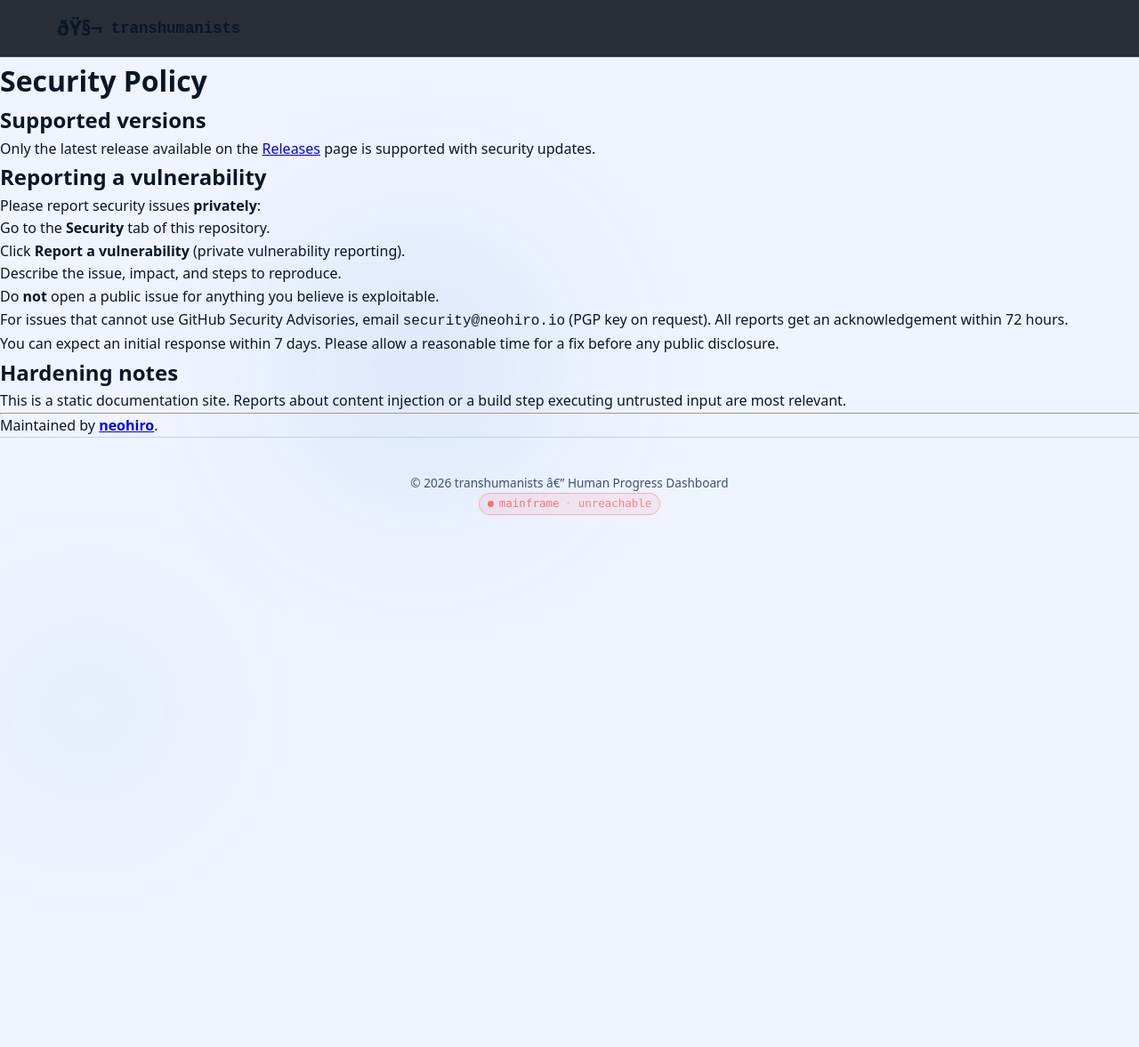
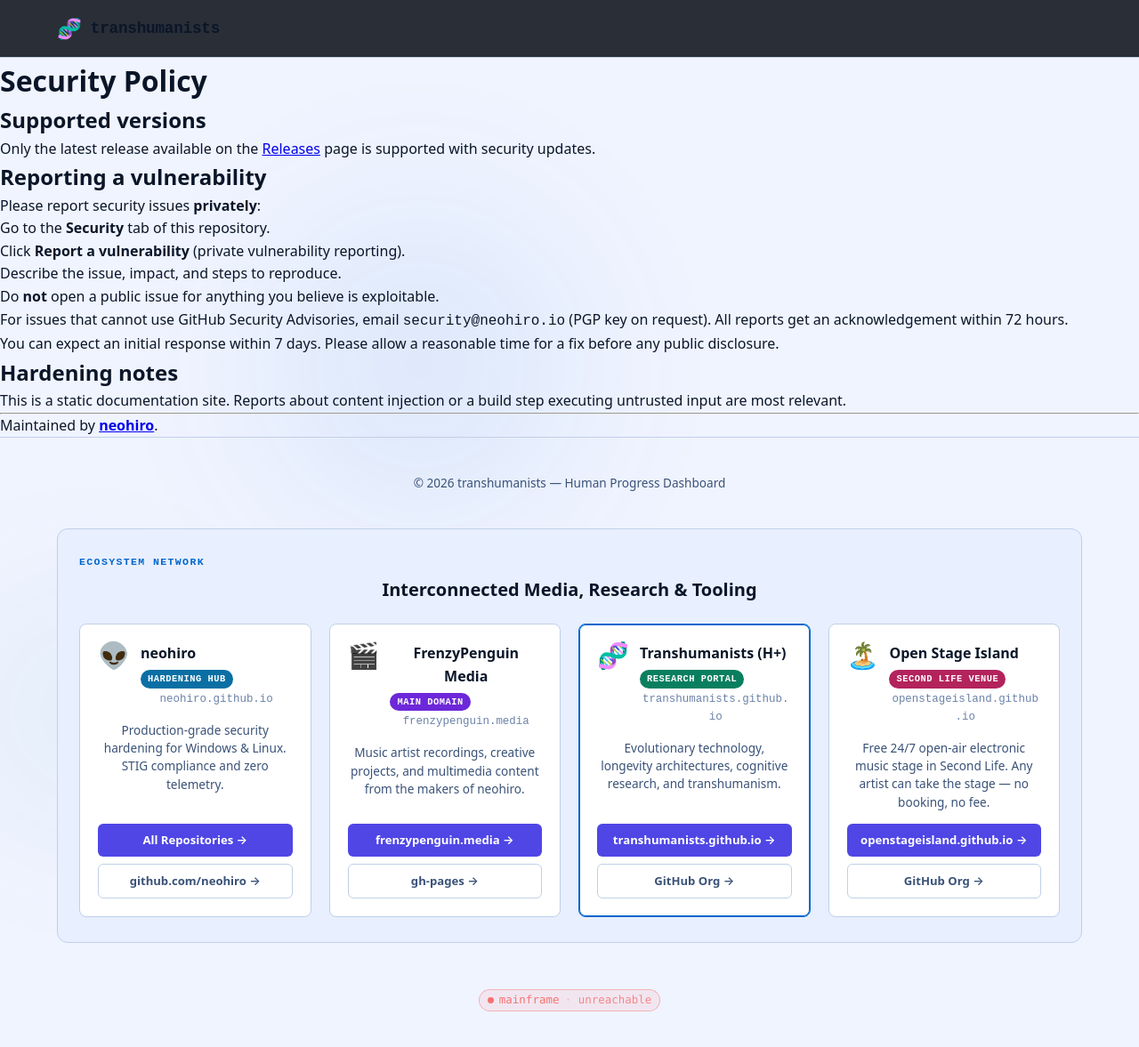
Before and after one commit to transhumanists/transhumanists.github.io, a Jekyll site: the page built from SECURITY.md, in a window 1280 px wide. Shown: the whole page at 89% size. Built offline with Jekyll 4.4.1, drawn with Linux system fonts in a browser that asks for light colours; our own code applies the rules of GitHub Pages for plain Markdown files; before the commit the page ends 900 px from its top, so only the background shows below that.

Commit message:
feat(footer): render the Ecosystem Network frame, and fix two mojibake bugs
`_includes/ecosystem-network.html` has been on `main` since PR #19, but nothing
ever rendered it: the layout neither included the partial nor linked a stylesheet
for it. The frame was dead code, and there was no `assets/css/ecosystem-network.css`
on this site at all, so even wiring the include up would have produced a wall of
unstyled divs.

- Include the partial once, below the copyright note, and link the stylesheet.
- Replace the partial and add the stylesheet as copies of the `template-shared/`
  source of truth, so the frame matches the other three sites.
- The frame gains the fourth card it was missing, **Open Stage Island**, and
  support for `current=`, so this site's own card drops its links and is marked
  `.is-current` instead of linking to itself.
- The tag pill is now forced onto its own line. `.ecosystem-name-row` was a
  wrapping flex row, so `Hardening Hub` rendered inline beside the short name
  `neohiro` but dropped below the longer `Transhumanists (H+)` — one card
  component rendering two different ways depending on its own label length.
- The frame's heading is an `<h2>`. As an `<h3>` it only passed a heading-order
  gate on pages whose content happened to end in an `<h2>`.
- Room is reserved below the frame for the AI/contact dock, which is fixed to the
  viewport and would otherwise cover the last row of buttons.

Two encoding bugs in this file, committed as literal mojibake and rendering as
`ðŸ§¬` and `â€”` in the page:

- The header logo mark, now `&#129516;` (🧬). A numeric entity rather than the
  literal emoji so the file cannot be re-corrupted by another pass through a
  wrong codepage.
- The copyright line's em dash, now `&mdash;`.

Verified by `template-shared/tests/test-ecosystem-network.py`, which fails if a
layout references a partial or stylesheet git does not track — the exact failure
this commit fixes.

```diff
--- a/_includes/ecosystem-network.html
+++ b/_includes/ecosystem-network.html
@@ -1,24 +1,70 @@
+<!-- ecosystem-network.html — the unified Ecosystem Network frame.
+     SSOT: template-shared/_includes/ecosystem-network.html
+
+     Every *.github.io site includes this once per page, after
+     footer-button-row.html, so the frame sits at the very bottom of the
+     footer with clear space above it. It lists all four network sites in a
+     fixed order, including the one the visitor is already on.
+
+     Parameter:
+       current — the site rendering this file. One of: neohiro | fpm |
+                 transhumanists | openstageisland. Omit it and every card
+                 links out normally.
+
+     The matching card drops its links (name and host become plain text) and
+     gains .is-current, so "you are here" is conveyed by the card's shape
+     rather than by colour alone.
+
+     The frame's own heading is an <h2>, not an <h3>. The frame is a sibling of
+     the page's content sections, not a subsection of the last one, and <h3>
+     only passed the heading-order gate on pages whose content happened to end
+     in an <h2> — on a page ending in the <h1> it read as a skipped level.
+     Every page has exactly one <h1> and uses <h2> for sections, so <h2> is
+     correct everywhere.
+
+     Cross-site links are absolute on purpose: the frame is a directory of
+     other origins, so a relative_url would resolve against whichever site
+     happens to be rendering it. -->
+
+{%- comment -%}
+   Copied out of `include` under a distinct name on purpose. Assigning straight
+   to `current` would shadow any variable a caller happens to have set by that
+   name, and this file is rendered by a layout that may well have one.
+{%- endcomment -%}
+{%- assign eco_site = include.current -%}
+
 <!-- Ecosystem Network -->
-<div class="footer-ecosystem">
+<section class="footer-ecosystem" aria-labelledby="ecosystem-network-title">
   <div class="footer-ecosystem-header">
     <span class="footer-badge">ECOSYSTEM NETWORK</span>
-    <h3 class="footer-ecosystem-title">Interconnected Media, Research & Tooling</h3>
+    <h2 class="footer-ecosystem-title" id="ecosystem-network-title">Interconnected Media, Research &amp; Tooling</h2>
   </div>
 
   <div class="footer-ecosystem-grid">
+
     <!-- neohiro -->
-    <div class="ecosystem-card">
+    {%- assign is_current = false -%}
+    {%- if eco_site == 'neohiro' -%}{%- assign is_current = true -%}{%- endif %}
+    <div class="ecosystem-card{% if is_current %} is-current{% endif %}">
       <div class="ecosystem-card-top">
         <div class="ecosystem-icon" aria-hidden="true">👽</div>
         <div class="ecosystem-info">
           <div class="ecosystem-name-row">
+            {%- if is_current -%}
+            <span class="ecosystem-name">neohiro</span>
+            {%- else -%}
             <a href="https://neohiro.github.io/" target="_blank" rel="noopener" class="ecosystem-name">neohiro</a>
+            {%- endif %}
             <span class="ecosystem-pill ecosystem-pill-hub">Hardening Hub</span>
           </div>
+          {%- if is_current -%}
+          <span class="ecosystem-url">neohiro.github.io</span>
+          {%- else -%}
           <a href="https://neohiro.github.io/" target="_blank" rel="noopener" class="ecosystem-url">neohiro.github.io</a>
+          {%- endif %}
         </div>
       </div>
-      <p class="ecosystem-desc">Production-grade security hardening for Windows & Linux. STIG compliance and zero telemetry.</p>
+      <p class="ecosystem-desc">Production-grade security hardening for Windows &amp; Linux. STIG compliance and zero telemetry.</p>
       <div class="ecosystem-links">
         <a href="https://neohiro.github.io/repositories/" class="ecosystem-action-btn ecosystem-btn-main">
           All Repositories &rarr;
@@ -29,21 +75,64 @@
       </div>
     </div>
 
+    <!-- FrenzyPenguin Media -->
+    {%- assign is_current = false -%}
+    {%- if eco_site == 'fpm' -%}{%- assign is_current = true -%}{%- endif %}
+    <div class="ecosystem-card{% if is_current %} is-current{% endif %}">
+      <div class="ecosystem-card-top">
+        <div class="ecosystem-icon" aria-hidden="true">🎬</div>
+        <div class="ecosystem-info">
+          <div class="ecosystem-name-row">
+            {%- if is_current -%}
+            <span class="ecosystem-name">FrenzyPenguin Media</span>
+            {%- else -%}
+            <a href="https://frenzypenguin.media" target="_blank" rel="noopener" class="ecosystem-name">FrenzyPenguin Media</a>
+            {%- endif %}
+            <span class="ecosystem-pill ecosystem-pill-primary">Main Domain</span>
+          </div>
+          {%- if is_current -%}
+          <span class="ecosystem-url">frenzypenguin.media</span>
+          {%- else -%}
+          <a href="https://frenzypenguin.media" target="_blank" rel="noopener" class="ecosystem-url">frenzypenguin.media</a>
+          {%- endif %}
+        </div>
+      </div>
+      <p class="ecosystem-desc">Music artist recordings, creative projects, and multimedia content from the makers of neohiro.</p>
+      <div class="ecosystem-links">
+        <a href="https://frenzypenguin.media" class="ecosystem-action-btn ecosystem-btn-main">
+          frenzypenguin.media &rarr;
+        </a>
+        <a href="https://frenzypenguin-media.github.io/" target="_blank" rel="noopener" class="ecosystem-action-btn ecosystem-btn-alt" title="GitHub Pages / Repository Source">
+          gh-pages &rarr;
+        </a>
+      </div>
+    </div>
+
     <!-- Transhumanists (H+) -->
-    <div class="ecosystem-card">
+    {%- assign is_current = false -%}
+    {%- if eco_site == 'transhumanists' -%}{%- assign is_current = true -%}{%- endif %}
+    <div class="ecosystem-card{% if is_current %} is-current{% endif %}">
       <div class="ecosystem-card-top">
         <div class="ecosystem-icon" aria-hidden="true">🧬</div>
         <div class="ecosystem-info">
           <div class="ecosystem-name-row">
+            {%- if is_current -%}
+            <span class="ecosystem-name">Transhumanists (H+)</span>
+            {%- else -%}
             <a href="https://transhumanists.github.io/" target="_blank" rel="noopener" class="ecosystem-name">Transhumanists (H+)</a>
+            {%- endif %}
             <span class="ecosystem-pill ecosystem-pill-network">Research Portal</span>
           </div>
+          {%- if is_current -%}
+          <span class="ecosystem-url">transhumanists.github.io</span>
+          {%- else -%}
           <a href="https://transhumanists.github.io/" target="_blank" rel="noopener" class="ecosystem-url">transhumanists.github.io</a>
+          {%- endif %}
         </div>
       </div>
       <p class="ecosystem-desc">Evolutionary technology, longevity architectures, cognitive research, and transhumanism.</p>
       <div class="ecosystem-links">
-        <a href="https://transhumanists.github.io/" target="_blank" rel="noopener" class="ecosystem-action-btn ecosystem-btn-main">
+        <a href="https://transhumanists.github.io/" class="ecosystem-action-btn ecosystem-btn-main">
           transhumanists.github.io &rarr;
         </a>
         <a href="https://github.com/transhumanists" target="_blank" rel="noopener" class="ecosystem-action-btn ecosystem-btn-alt" title="GitHub Organization">
@@ -52,27 +141,38 @@
       </div>
     </div>
 
-    <!-- FrenzyPenguin Media -->
-    <div class="ecosystem-card">
+    <!-- Open Stage Island -->
+    {%- assign is_current = false -%}
+    {%- if eco_site == 'openstageisland' -%}{%- assign is_current = true -%}{%- endif %}
+    <div class="ecosystem-card{% if is_current %} is-current{% endif %}">
       <div class="ecosystem-card-top">
-        <div class="ecosystem-icon" aria-hidden="true">🎬</div>
+        <div class="ecosystem-icon" aria-hidden="true">🏝️</div>
         <div class="ecosystem-info">
           <div class="ecosystem-name-row">
-            <a href="https://frenzypenguin.media" target="_blank" rel="noopener" class="ecosystem-name">FrenzyPenguin Media</a>
-            <span class="ecosystem-pill ecosystem-pill-primary">Main Domain</span>
+            {%- if is_current -%}
+            <span class="ecosystem-name">Open Stage Island</span>
+            {%- else -%}
+            <a href="https://openstageisland.github.io/" target="_blank" rel="noopener" class="ecosystem-name">Open Stage Island</a>
+            {%- endif %}
+            <span class="ecosystem-pill ecosystem-pill-stage">Second Life Venue</span>
           </div>
-          <a href="https://frenzypenguin.media" target="_blank" rel="noopener" class="ecosystem-url">frenzypenguin.media</a>
+          {%- if is_current -%}
+          <span class="ecosystem-url">openstageisland.github.io</span>
+          {%- else -%}
+          <a href="https://openstageisland.github.io/" target="_blank" rel="noopener" class="ecosystem-url">openstageisland.github.io</a>
+          {%- endif %}
         </div>
       </div>
-      <p class="ecosystem-desc">Music artist recordings, creative projects, and multimedia content from the makers of neohiro.</p>
+      <p class="ecosystem-desc">Free 24/7 open-air electronic music stage in Second Life. Any artist can take the stage — no booking, no fee.</p>
       <div class="ecosystem-links">
-        <a href="https://frenzypenguin.media" target="_blank" rel="noopener" class="ecosystem-action-btn ecosystem-btn-main">
-          frenzypenguin.media &rarr;
+        <a href="https://openstageisland.github.io/" class="ecosystem-action-btn ecosystem-btn-main">
+          {%- if is_current -%}Visitor Guide{%- else -%}openstageisland.github.io{%- endif %} &rarr;
         </a>
-        <a href="https://frenzypenguin-media.github.io/" target="_blank" rel="noopener" class="ecosystem-action-btn ecosystem-btn-alt" title="GitHub Pages / Repository Source">
-          gh-pages &rarr;
+        <a href="https://github.com/openstageisland" target="_blank" rel="noopener" class="ecosystem-action-btn ecosystem-btn-alt" title="GitHub Organization">
+          GitHub Org &rarr;
         </a>
       </div>
     </div>
+
   </div>
-</div>
+</section>
--- a/_layouts/default.html
+++ b/_layouts/default.html
@@ -11,6 +11,7 @@
   <link rel="stylesheet" href="{{ '/assets/css/main.css' | relative_url }}">
   <link rel="stylesheet" href="{{ '/assets/css/network-ux.css' | relative_url }}">
   <link rel="stylesheet" href="{{ '/assets/css/auth-bar.css' | relative_url }}">
+  <link rel="stylesheet" href="{{ '/assets/css/ecosystem-network.css' | relative_url }}">
   <link rel="icon" type="image/svg+xml" href="{{ '/assets/favicon.svg' | relative_url }}">
   <meta http-equiv="Content-Security-Policy" content="default-src 'self'; script-src 'self' 'unsafe-inline'; style-src 'self' 'unsafe-inline'; img-src 'self' data: https:; font-src 'self' data:; connect-src 'self' https://api.github.com https://raw.githubusercontent.com https://mainframe.taild879f3.ts.net; frame-ancestors 'none'; base-uri 'self'; form-action 'self'">
   {% seo %}
@@ -23,7 +24,7 @@
     <header class="site-header" role="banner">
       <div class="container">
         <a class="site-brand" href="{{ '/' | relative_url }}" aria-label="transhumanists - Home">
-          <span class="logo-mark" aria-hidden="true">ðŸ§¬</span>
+          <span class="logo-mark" aria-hidden="true">&#129516;</span>
           <span class="logo-text">transhumanists</span>
         </a>
       </div>
@@ -35,7 +36,16 @@
 
     <footer class="site-footer" role="contentinfo">
       <div class="container">
-        <p style="text-align:center;color:var(--fg-muted);font-size:0.85rem;">&copy; {{ site.time | date: '%Y' }} transhumanists â€” Human Progress Dashboard</p>
+        <p style="text-align:center;color:var(--fg-muted);font-size:0.85rem;">&copy; {{ site.time | date: '%Y' }} transhumanists &mdash; Human Progress Dashboard</p>
+        {%- comment -%}
+        Ecosystem Network frame: the unified cross-site footer block, included
+        once here so every page carries the same four-card directory of the
+        network. Sits last, below the copyright note, with clear space between
+        them. ecosystem-network.css reserves room underneath for the AI/contact
+        dock, which is fixed to the viewport. `current` marks this site's own
+        card.
+        {%- endcomment -%}
+        {% include ecosystem-network.html current="transhumanists" %}
       </div>
         {% include heartbeat-status.html %}
 
--- /dev/null
+++ b/assets/css/ecosystem-network.css
@@ -0,0 +1,323 @@
+/* Ecosystem Network — the unified cross-site footer frame.
+ *
+ * SSOT: template-shared/assets/css/ecosystem-network.css
+ * Copied verbatim to each *.github.io site as
+ * assets/css/ecosystem-network.css and linked from that site's
+ * _layouts/default.html. Edit here first, then copy.
+ *
+ * Rendered by _includes/ecosystem-network.html, which is included once per
+ * page by the site layout, after footer-button-row.html. The grid therefore
+ * lists every site in the network — including the one you are on — so a
+ * visitor can always tell where they are and hop to the others.
+ *
+ * Colour strategy
+ * ---------------
+ * Surfaces resolve through var() fallbacks because the four sites do not share
+ * one token vocabulary: neohiro / FrenzyPenguin Media / transhumanists define
+ * --bg-card / --fg / --border, openstageisland defines --color-surface /
+ * --color-heading / --color-border. Each rule below asks for the local token
+ * and falls back to a neutral, so one file renders correctly on all four.
+ *
+ * Accents are deliberately NOT themed. The pills and the primary button use
+ * fixed brand colours with white text, which keeps the frame identical across
+ * the network and keeps text contrast at >= 4.5:1 in both light and dark
+ * themes. A translucent tint over a themed surface (the previous approach)
+ * put #00aaff on white in openstageisland's light theme — about 2.6:1 — and
+ * #58aaff-on-white for the primary button on neohiro.
+ *
+ * Layout contract
+ * ---------------
+ * - .ecosystem-name-row stacks the tag pill under the site name at every
+ *   width. It used to be a wrapping flex row, so the pill sat inline next to a
+ *   short name ("neohiro" + "Hardening Hub") but dropped to its own line under
+ *   a long one ("Transhumanists (H+)" + "Research Portal"). The same card
+ *   therefore rendered two different ways depending on its own label length.
+ * - Column counts step 4 -> 2 -> 1 rather than using auto-fit, because four
+ *   items in a three-column track leaves a single orphan card on the second
+ *   row at tablet widths.
+ * - The frame reserves room below itself for the always-on bottom chrome: the
+ *   network-ux AI/contact dock (--ai-dock-h, on every page) and, on
+ *   openstageisland, the guide's persistent section bar (--bottom-bar-h), which
+ *   is only rendered on some pages. :has() keys the extra height off the bar's
+ *   presence so pages without it do not carry dead space, matching the
+ *   treatment site-chrome.css already gives body padding.
+ */
+
+/* ── Frame ─────────────────────────────────────────────────────────── */
+
+.footer-ecosystem {
+  /* Local tokens first, neutral fallbacks second. */
+  --eco-surface: var(--bg-card, var(--color-surface, #ffffff));
+  --eco-raised: var(--bg-elevated, var(--color-surface-alt, #f4f6f8));
+  --eco-line: var(--border, var(--color-border, #d9dee5));
+  --eco-heading: var(--fg, var(--color-heading, #16202c));
+  --eco-muted: var(--fg-muted, var(--color-text, #4a5768));
+  --eco-subtle: var(--fg-subtle, var(--color-text, #6b7684));
+  --eco-accent: var(--accent, var(--color-accent, #2f6fb5));
+  --eco-accent-strong: var(--accent-strong, var(--color-accent-hover, #1f5c9c));
+  --eco-radius: var(--radius, 8px);
+
+  /* Fixed brand accents, white text on all of them (see header). */
+  --eco-brand: #4f46e5;
+  --eco-brand-hover: #4338ca;
+  --eco-pill-primary: #6d28d9;
+  --eco-pill-network: #0a7f5f;
+  --eco-pill-hub: #0b6fa4;
+  --eco-pill-stage: #b3235c;
+
+  background: var(--eco-surface);
+  border: 1px solid var(--eco-line);
+  border-radius: var(--eco-radius);
+  padding: 28px 24px;
+
+  /* Deliberate air gap above the frame: it reads as a separate section of the
+   * footer rather than as part of the note above it. On neohiro the frame is a
+   * flex child of .footer-unified, whose 36px row gap adds to this. */
+  margin-top: 2.5rem;
+
+  /* Keep the last row of buttons clear of the fixed bottom chrome once the
+   * page is scrolled to the end. See "Layout contract" above. */
+  margin-bottom: var(--ai-dock-h, 52px);
+}
+
+body:has(.bottom-bar) .footer-ecosystem {
+  margin-bottom: calc(var(--ai-dock-h, 52px) + var(--bottom-bar-h, 46px));
+}
+
+.footer-ecosystem-header {
+  display: flex;
+  flex-direction: column;
+  gap: 6px;
+  margin-bottom: 22px;
+}
+
+.footer-badge {
+  display: inline-block;
+  align-self: flex-start;
+  font-size: 0.72rem;
+  font-weight: 700;
+  letter-spacing: 0.12em;
+  color: var(--eco-accent);
+  text-transform: uppercase;
+  font-family: var(--font-mono, ui-monospace, SFMono-Regular, Menlo, Consolas, monospace);
+}
+
+.footer-ecosystem-title {
+  font-size: 1.25rem;
+  font-weight: 700;
+  color: var(--eco-heading);
+  margin: 0;
+  overflow-wrap: anywhere;
+}
+
+/* ── Grid ──────────────────────────────────────────────────────────── */
+
+.footer-ecosystem-grid {
+  display: grid;
+  grid-template-columns: repeat(4, minmax(0, 1fr));
+  gap: 20px;
+}
+
+@media (max-width: 1080px) {
+  .footer-ecosystem-grid {
+    grid-template-columns: repeat(2, minmax(0, 1fr));
+  }
+}
+
+@media (max-width: 600px) {
+  .footer-ecosystem {
+    padding: 22px 16px;
+    margin-top: 2rem;
+  }
+
+  .footer-ecosystem-grid {
+    grid-template-columns: minmax(0, 1fr);
+    gap: 14px;
+  }
+
+  .footer-ecosystem-title {
+    font-size: 1.1rem;
+  }
+}
+
+/* ── Card ──────────────────────────────────────────────────────────── */
+
+.ecosystem-card {
+  background: var(--eco-raised);
+  border: 1px solid var(--eco-line);
+  border-radius: 8px;
+  padding: 20px;
+  display: flex;
+  flex-direction: column;
+  gap: 14px;
+  min-width: 0;
+  transition: border-color var(--transition, 0.2s ease), transform var(--transition, 0.2s ease);
+}
+
+.ecosystem-card:hover {
+  border-color: var(--eco-accent);
+  transform: translateY(-2px);
+}
+
+/* The site you are already on. Its name and host are rendered as plain text by
+ * the partial rather than as links, so the card is marked as a label. */
+.ecosystem-card.is-current {
+  border-color: var(--eco-accent);
+  box-shadow: inset 0 0 0 1px var(--eco-accent);
+}
+
+.ecosystem-card-top {
+  display: flex;
+  align-items: flex-start;
+  gap: 12px;
+}
+
+.ecosystem-icon {
+  font-size: 1.8rem;
+  line-height: 1;
+  flex-shrink: 0;
+}
+
+.ecosystem-info {
+  flex: 1;
+  min-width: 0;
+  display: flex;
+  flex-direction: column;
+  gap: 3px;
+}
+
+/* Column, not row: the tag always sits on its own line at every width. */
+.ecosystem-name-row {
+  display: flex;
+  flex-direction: column;
+  align-items: flex-start;
+  gap: 5px;
+  min-width: 0;
+}
+
+.ecosystem-name {
+  font-size: 1rem;
+  font-weight: 700;
+  color: var(--eco-heading);
+  text-decoration: none;
+  overflow-wrap: anywhere;
+}
+
+a.ecosystem-name:hover,
+a.ecosystem-name:focus-visible {
+  color: var(--eco-accent);
+}
+
+.ecosystem-url {
+  font-family: var(--font-mono, ui-monospace, SFMono-Regular, Menlo, Consolas, monospace);
+  font-size: 0.78rem;
+  color: var(--eco-subtle);
+  text-decoration: none;
+  overflow-wrap: anywhere;
+}
+
+a.ecosystem-url:hover,
+a.ecosystem-url:focus-visible {
+  color: var(--eco-accent);
+}
+
+.ecosystem-desc {
+  font-size: 0.85rem;
+  color: var(--eco-muted);
+  line-height: 1.5;
+  margin: 0;
+  flex: 1;
+  overflow-wrap: anywhere;
+}
+
+/* ── Tag pills ─────────────────────────────────────────────────────── */
+
+.ecosystem-pill {
+  display: inline-block;
+  align-self: flex-start;
+  max-width: 100%;
+  font-size: 0.65rem;
+  font-weight: 700;
+  padding: 2px 8px;
+  border-radius: 999px;
+  text-transform: uppercase;
+  letter-spacing: 0.05em;
+  white-space: nowrap;
+  overflow: hidden;
+  text-overflow: ellipsis;
+  font-family: var(--font-mono, ui-monospace, SFMono-Regular, Menlo, Consolas, monospace);
+}
+
+.ecosystem-pill-primary { background: var(--eco-pill-primary); color: #fff; }
+.ecosystem-pill-network { background: var(--eco-pill-network); color: #fff; }
+.ecosystem-pill-hub     { background: var(--eco-pill-hub);     color: #fff; }
+.ecosystem-pill-stage   { background: var(--eco-pill-stage);   color: #fff; }
+
+/* ── Actions ───────────────────────────────────────────────────────── */
+
+.ecosystem-links {
+  display: flex;
+  flex-wrap: wrap;
+  gap: 8px;
+  margin-top: auto;
+  container-type: inline-size;
+}
+
+.ecosystem-action-btn {
+  display: inline-flex;
+  align-items: center;
+  justify-content: center;
+  font-size: 0.82rem;
+  font-weight: 600;
+  padding: 8px 14px;
+  border-radius: 6px;
+  text-decoration: none;
+  transition: background var(--transition, 0.2s ease),
+              border-color var(--transition, 0.2s ease),
+              color var(--transition, 0.2s ease),
+              transform var(--transition, 0.2s ease);
+  flex: 1 1 140px;
+  text-align: center;
+  min-width: 0;
+  overflow: hidden;
+  text-overflow: ellipsis;
+  white-space: nowrap;
+}
+
+/* Narrow cards stack their actions instead of squeezing two into one row. */
+@container (max-width: 360px) {
+  .ecosystem-links {
+    flex-direction: column;
+    gap: 6px;
+  }
+
+  .ecosystem-action-btn {
+    flex: none;
+    width: 100%;
+  }
+}
+
+.ecosystem-btn-main {
+  background: var(--eco-brand);
+  color: #fff;
+}
+
+.ecosystem-btn-main:hover,
+.ecosystem-btn-main:focus-visible {
+  background: var(--eco-brand-hover);
+  color: #fff;
+  transform: translateY(-1px);
+}
+
+.ecosystem-btn-alt {
+  background: transparent;
+  color: var(--eco-muted);
+  border: 1px solid var(--eco-line);
+}
+
+.ecosystem-btn-alt:hover,
+.ecosystem-btn-alt:focus-visible {
+  border-color: var(--eco-accent);
+  color: var(--eco-accent);
+  background: var(--eco-surface);
+}
```
